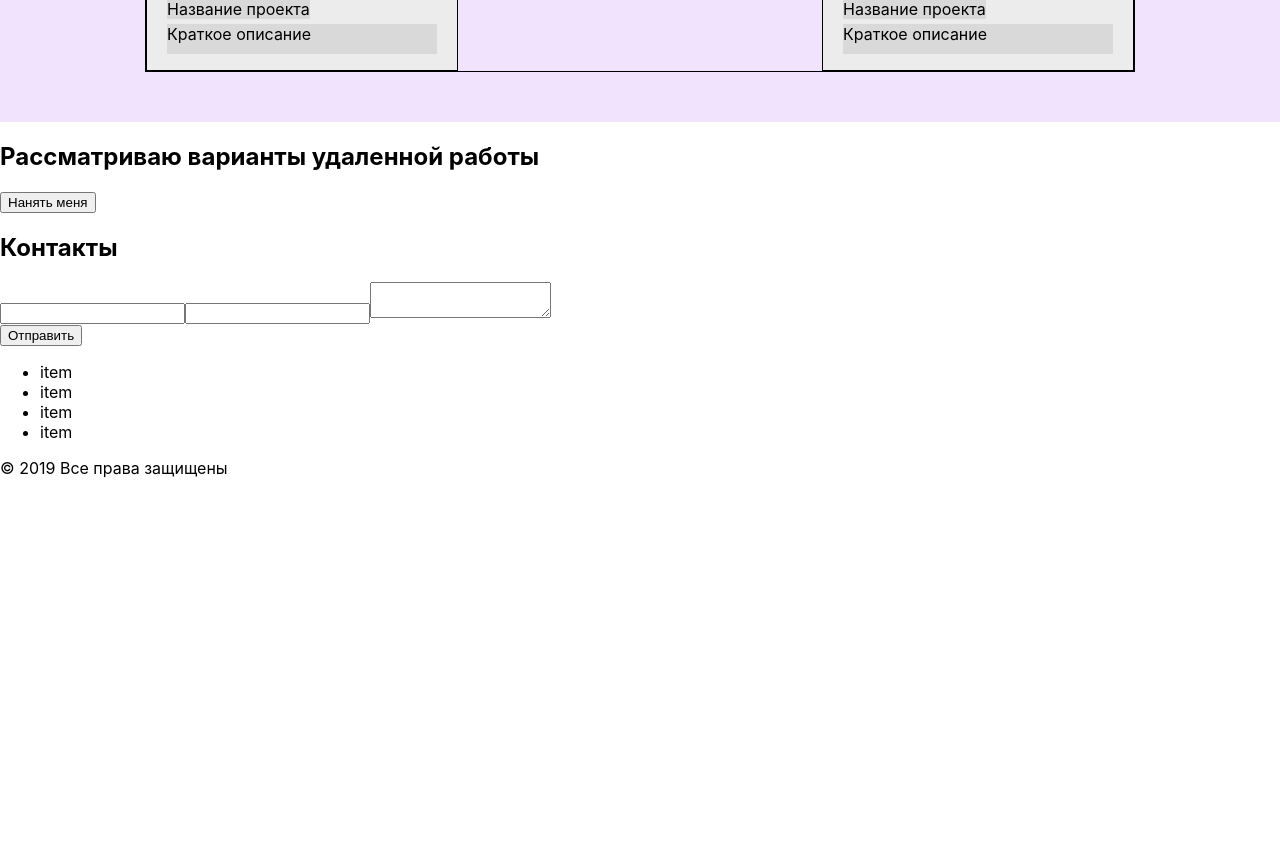
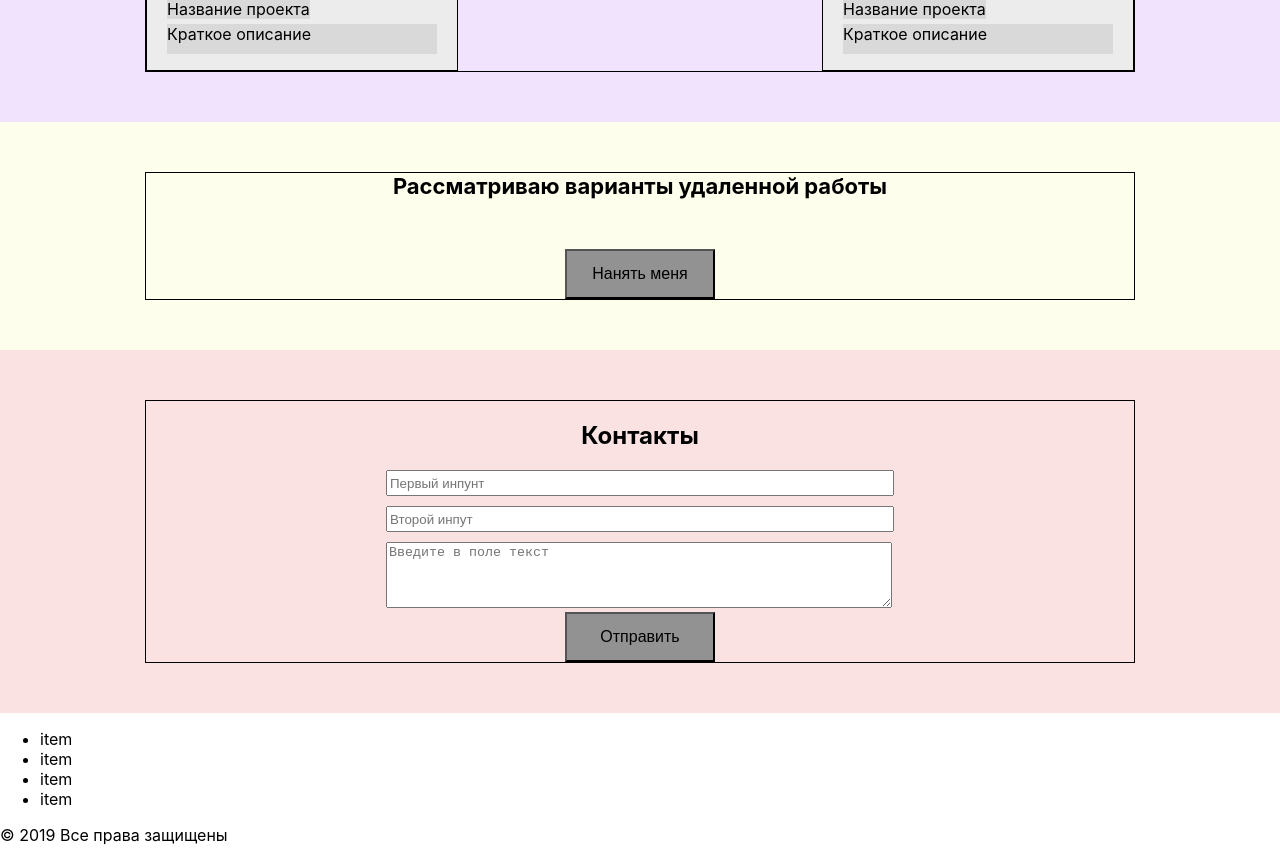
Before and after one commit to makhnev-a/react-portfolio, a React (Create React App) app: page / in a window 1280 px wide. Shown: the part 1140-2001 px from the top of the page. Before the commit the page ends 1634 px from the top, so only its background shows below. Built offline with nearby package versions, Linux system fonts and the light colour scheme.

Commit message:
add grid fix 3

```diff
--- a/src/components/Contacts/Contacts.jsx
+++ b/src/components/Contacts/Contacts.jsx
@@ -4,15 +4,19 @@ import styles from './Contacts.module.css';
 const Contacts = () => {
     return (
         <section className={styles.contacts}>
+            <div className={'container'}>
                 <div className={styles.contactsBlock}>
                     <h2>Контакты</h2>
                     <form className={styles.contactsForm}>
-                    <input type="text"/>
-                    <input type="text"/>
-                    <textarea>
+                        <input type="text" placeholder={'Первый инпунт'}/>
+                        <br/>
+                        <input type="text" placeholder={'Второй инпут'}/>
+                        <br/>
+                        <textarea placeholder={'Введите в поле текст'}>
                         </textarea>
                     </form>
                     <button>Отправить</button>
+                </div>
             </div>
         </section>
     );
--- a/src/components/Contacts/Contacts.module.css
+++ b/src/components/Contacts/Contacts.module.css
@@ -1,11 +1,38 @@
 .contacts {
-
+    background-color: #FAE2E2;
+    padding: 50px 0;
 }
 
 .contactsBlock {
-
+    display: flex;
+    justify-content: space-between;
+    flex-direction: column;
+    align-items: center;
+    border: 1px solid black;
 }
 
 .contactsForm {
 
 }
+
+.contactsForm input {
+    margin-bottom: 10px;
+    height: 20px;
+}
+
+.contactsForm textarea {
+    height: 60px;
+}
+
+.contactsForm input,
+.contactsForm textarea {
+    width: 500px;
+}
+
+.contactsBlock button {
+    width: 150px;
+    height: 50px;
+    background-color: #929292;
+    color: black;
+    font-size: 16px;
+}
--- a/src/components/WorkOptions/WorkOptions.jsx
+++ b/src/components/WorkOptions/WorkOptions.jsx
@@ -4,9 +4,11 @@ import styles from './WorkOptions.module.css';
 const WorkOptions = () => {
     return (
         <section className={styles.workOptions}>
-            <div className={styles.workOptionsBlock}>
-                <h2>Рассматриваю варианты удаленной работы</h2>
-                <button>Нанять меня</button>
+            <div className={'container'}>
+                <div className={styles.workOptionsBlock}>
+                    <h2>Рассматриваю варианты удаленной работы</h2>
+                    <button>Нанять меня</button>
+                </div>
             </div>
         </section>
     );
--- a/src/components/WorkOptions/WorkOptions.module.css
+++ b/src/components/WorkOptions/WorkOptions.module.css
@@ -1,7 +1,26 @@
 .workOptions {
-
+    padding: 50px 0;
+    background-color: #FEFEEC;
 }
 
 .workOptionsBlock {
+    border: 1px solid black;
+    display: flex;
+    flex-direction: column;
+    justify-content: space-between;
+    align-items: center;
+}
 
+.workOptionsBlock h2 {
+    margin: 0;
+    font-size: 22px;
+    margin-bottom: 50px;
 }
+
+.workOptionsBlock button {
+    width: 150px;
+    height: 50px;
+    background-color: #929292;
+    color: black;
+    font-size: 16px;
+}
```
Lines whose indentation alone changed are shown as unchanged.
